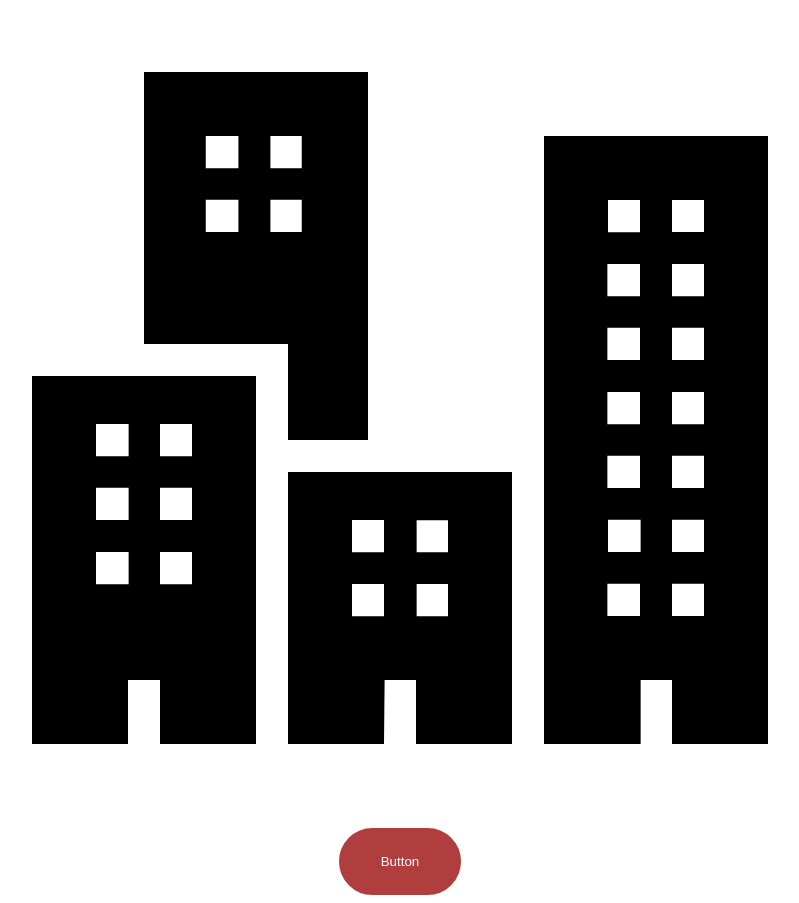
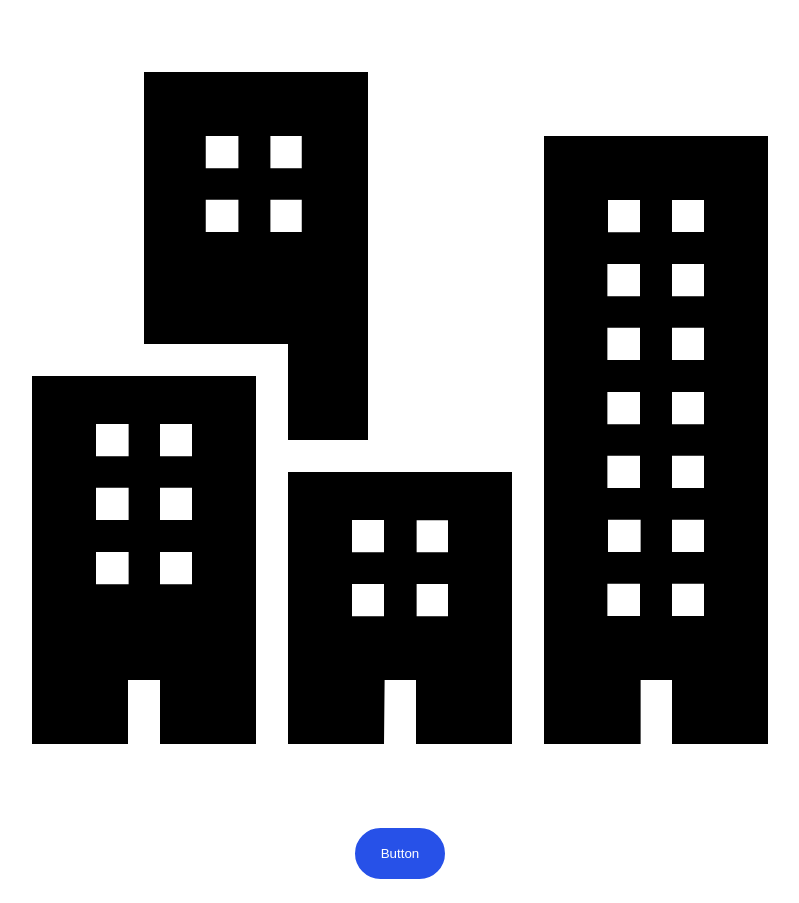
Before and after one commit to chillyweather/storybook, a React (Vite) app: page / in a window 1280 px wide. Shown: the whole page, without its empty margins (240-1039 px from the left). Built offline with nearby package versions, Linux system fonts and the light colour scheme.

Commit message:
Update file via Figma plugin

```diff
--- a/src/index.css
+++ b/src/index.css
@@ -1,13 +1,13 @@
 button {
         border-radius: 50px;
-        border: 2px solid #B03E3E;
-        color: #B03E3E;
+        border: 2px solid #2751E8;
+        color: #2751E8;
         margin: 0 1em;
-        padding: 24px 40px 24px 40px;
+        padding: 16px 24px 16px 24px;
       }
 
       button.primary {
-        background: #B03E3E;
+        background: #2751E8;
         color: white;
       }
 
@@ -17,23 +17,23 @@ button {
 
       button:hover {
         background: #fff;
-        color: #B03E3E;
+        color: #2751E8;
         cursor: pointer;
       }
 
       button.primary:hover {
-        background: #B03E3E;
+        background: #2751E8;
         color: white;
       }
 
       button.secondary:hover {
-        background: #B03E3E;
+        background: #2751E8;
         color: white;
       }
 
       button:active {
         background: #d9d9d9;
-        color: #B03E3E;
+        color: #2751E8;
         outline: none;
       }
 
```
